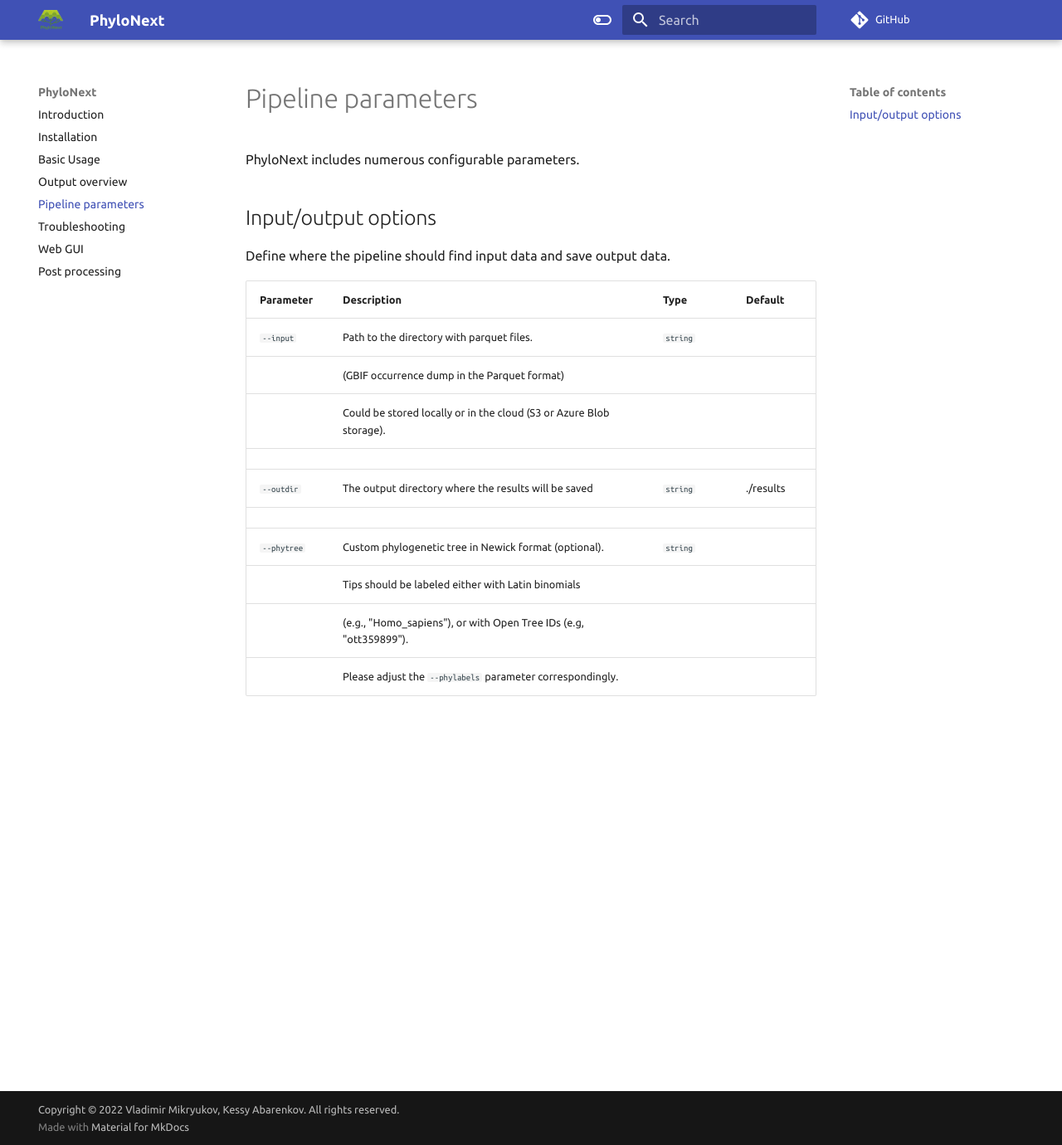
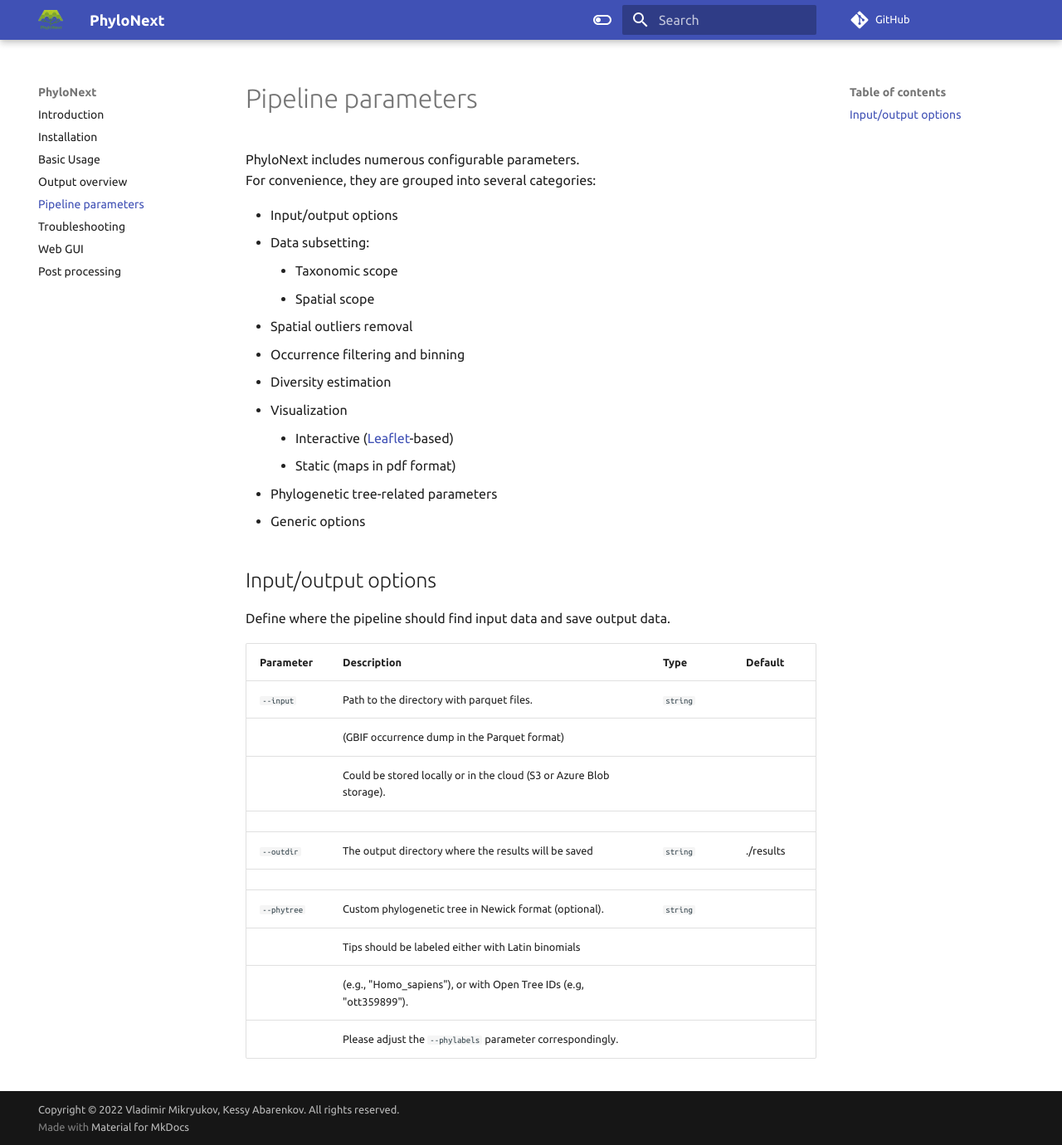
Before and after one commit to vmikk/phylonext_manual, an MkDocs documentation site: the page built from docs/parameters.md, in a window 1280 px wide and 1380 px high. Shown: the whole window at 83% size. Built offline with MkDocs 1.6.1 and Material for MkDocs 9.7.7, drawn with Linux system fonts in a browser that asks for light colours; comment, search, counter and statistics services are not loaded.

Commit message:
Pipeline parameter categories

```diff
--- a/docs/parameters.md
+++ b/docs/parameters.md
@@ -7,6 +7,21 @@ description: >-
 # Pipeline parameters
 
 PhyloNext includes numerous configurable parameters.
+For convenience, they are grouped into several categories:
+
+- Input/output options
+- Data subsetting:
+    * Taxonomic scope
+    * Spatial scope
+- Spatial outliers removal
+- Occurrence filtering and binning
+- Diversity estimation
+- Visualization
+    * Interactive ([Leaflet](https://leafletjs.com/)-based)
+    * Static (maps in pdf format)
+- Phylogenetic tree-related parameters
+- Generic options
+
 ## Input/output options
 
 Define where the pipeline should find input data and save output data.
```
